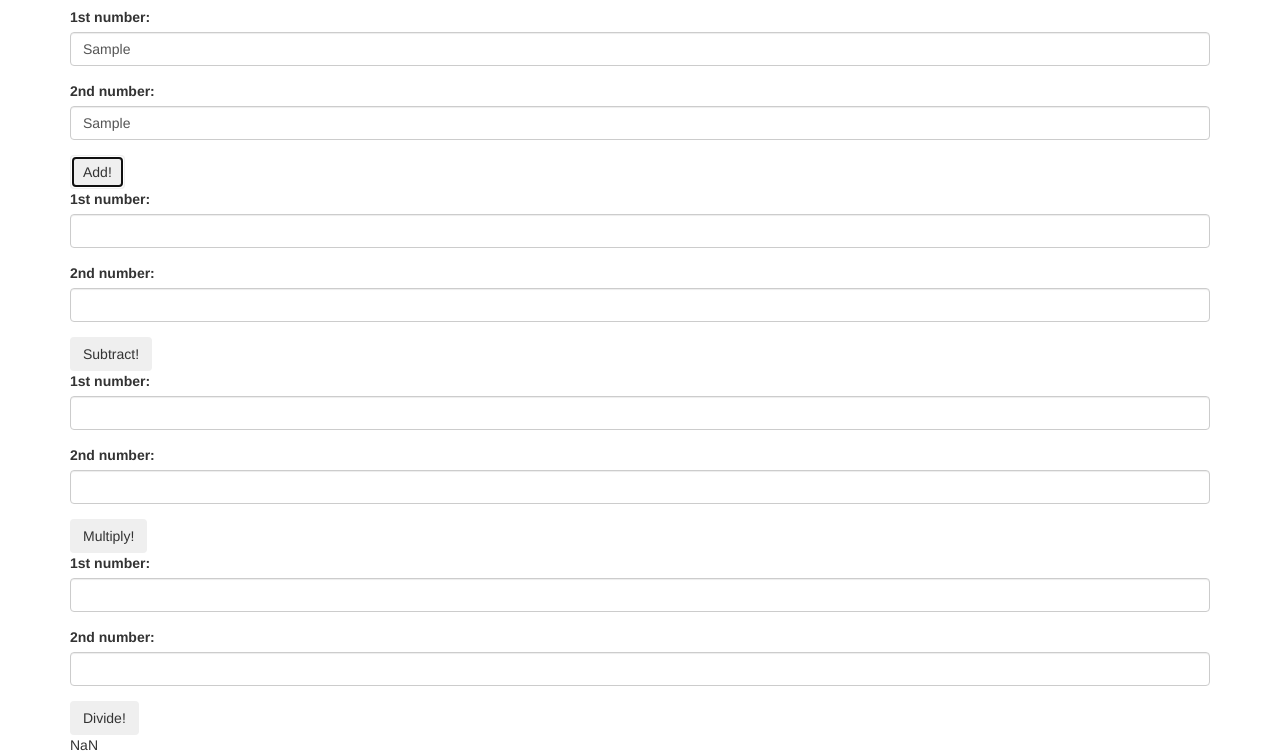
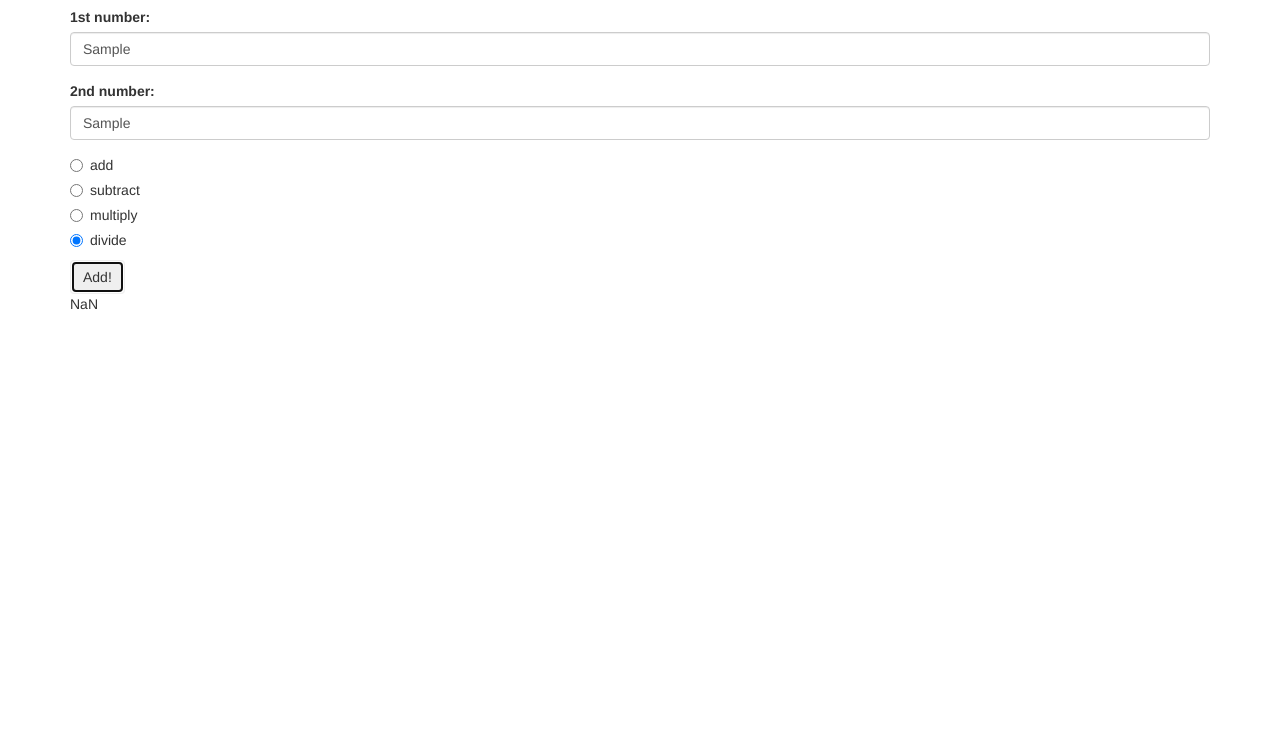
Before and after one commit to OutOfPseudonyms/calculator, a plain HTML site: page index.html in a window 1280 px wide. Both pictures are taken after typing "Sample", "Sample" into the empty fields and a click on the button "Add!". Shown: the part 63-818 px from the top of the page. Drawn offline with Linux system fonts and the light colour scheme.

Commit message:
streamline code with javascript branching.

```diff
--- a/index.html
+++ b/index.html
@@ -1,5 +1,6 @@
 <!DOCTYPE html>
 <html lang="en-US">
+
 <head>
   <title> Calculator</title>
   <link href="css/bootstrap.css" rel="stylesheet" type="text/css">
@@ -7,56 +8,49 @@
   <script src="js/jquery-3.5.1.js"></script>
   <script src="js/scripts.js"></script>
 </head>
+
 <body>
   <div class="container">
     <h1>Calculator</h1>
-      <form id="add">
+    <form id="calculator">
       <div class="form-group">
-          <label for="add1">1st number:</label>
-          <input id="add1" class="form-control" type="text">
+        <label for="input1">1st number:</label>
+        <input id="input1" class="form-control" type="text">
       </div>
       <div class="form-group">
-          <label for="add2">2nd number:</label>
-          <input id="add2" class="form-control" type="text">
+        <label for="input2">2nd number:</label>
+        <input id="input2" class="form-control" type="text">
+      </div>
+      <div class="radio">
+        <label>
+          <input type="radio" name="operator" value="add" checked>
+          add
+        </label>
+      </div>
+      <div class="radio">
+        <label>
+          <input type="radio" name="operator" value="subtract" checked>
+          subtract
+        </label>
+      </div>
+      <div class="radio">
+        <label>
+          <input type="radio" name="operator" value="multiply" checked>
+          multiply
+        </label>
+      </div>
+      <div class="radio">
+        <label>
+          <input type="radio" name="operator" value="divide" checked>
+          divide
+        </label>
       </div>
       <button type="submit" class="btn">Add!</button>
-      </form>
-      <form id="subtract">
-        <div class="form-group">
-          <label for="subtract1">1st number:</label>
-          <input id="subtract1" class="form-control" type="text">
-        </div>
-        <div class="form-group">
-          <label for="subtract2">2nd number:</label>
-          <input id="subtract2" class="form-control" type="text">
-        </div>
-        <button type="submit" class="btn">Subtract!</button>
-      </form>
-      <form id="multiply">
-        <div class="form-group">
-          <label for="multiply1">1st number:</label>
-          <input id="multiply1" class="form-control" type="text">
-        </div>
-        <div class="form-group">
-          <label for="multiply2">2nd number:</label>
-          <input id="multiply2" class="form-control" type="text">
-        </div>
-        <button type="submit" class="btn">Multiply!</button>
-      </form>
-      <form id="divide">
-        <div class="form-group">
-          <label for="divide1">1st number:</label>
-          <input id="divide1" class="form-control" type="text">
-        </div>
-        <div class="form-group">
-          <label for="divide2">2nd number:</label>
-          <input id="divide2" class="form-control" type="text">
-        </div>
-        <button type="submit" class="btn">Divide!</button>
     </form>
     <div id="output">
 
     </div>
   </div>
 </body>
+
 </html>
--- a/js/scripts.js
+++ b/js/scripts.js
@@ -19,32 +19,21 @@ function divide(number1, number2) {
 // User interface logic:
 
 $(document).ready(function() {
-  $("form#add").submit(function(event) {
+  $("form#calculator").submit(function(event) {
     event.preventDefault();
-      const number1 = parseInt($("#add1").val());
-      const number2 = parseInt($("#add2").val());
-      const result = add(number1, number2);
+      const number1 = parseInt($("#input1").val());
+      const number2 = parseInt($("#input2").val());
+      const operator = $("input:radio[name=operator]:checked").val();
+      let result;
+      if (operator === "add") {
+        result = add(number1, number2);
+      } else if (operator === "subtract") {
+        result = subtract(number1, number2);
+      } else if (operator === "multiply") {
+        result = multiply(number1, number2);
+      } else if (operator === "divide") {
+        result = divide(number1, number2);
+      }
      $("#output").text(result);
   });
-  $("form#subtract").submit(function (event) {
-    event.preventDefault();
-      const number1 = parseInt($("#subtract1").val());
-      const number2 = parseInt($("#subtract2").val());
-      const result = subtract(number1, number2);
-      $("#output").text(result);
-  });
-  $("form#multiply").submit(function (event) {
-    event.preventDefault();
-      const number1 = parseInt($("#multiply1").val());
-      const number2 = parseInt($("#multiply2").val());
-      const result = multiply(number1, number2);
-      $("#output").text(result);
-  });
-  $("form#divide").submit(function (event) {
-    event.preventDefault();
-      const number1 = parseInt($("#divide1").val());
-      const number2 = parseInt($("#divide2").val());
-      const result = divide(number1, number2);
-      $("#output").text(result);
-  });
 });
```
Lines whose indentation alone changed are shown as unchanged.
